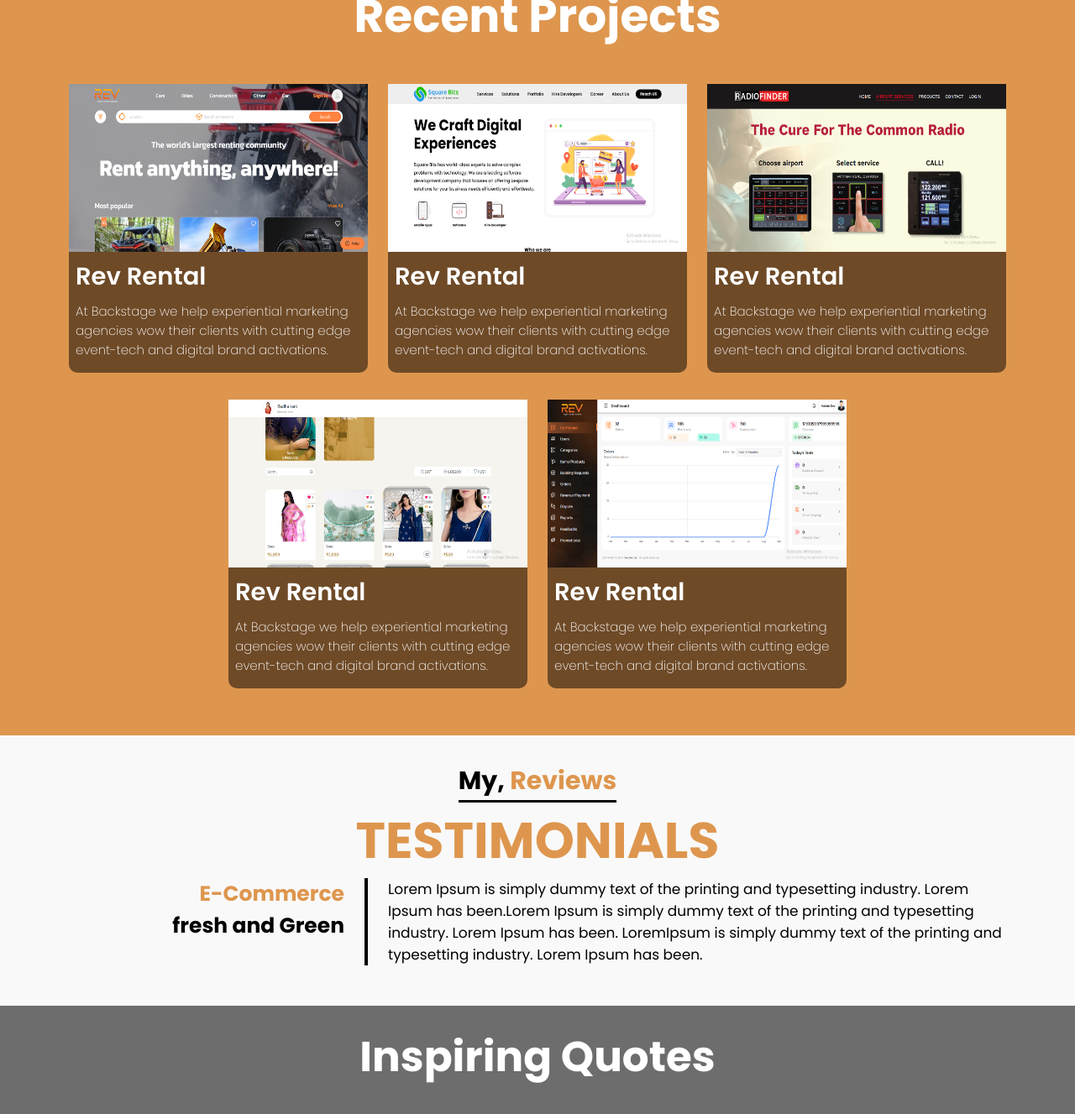
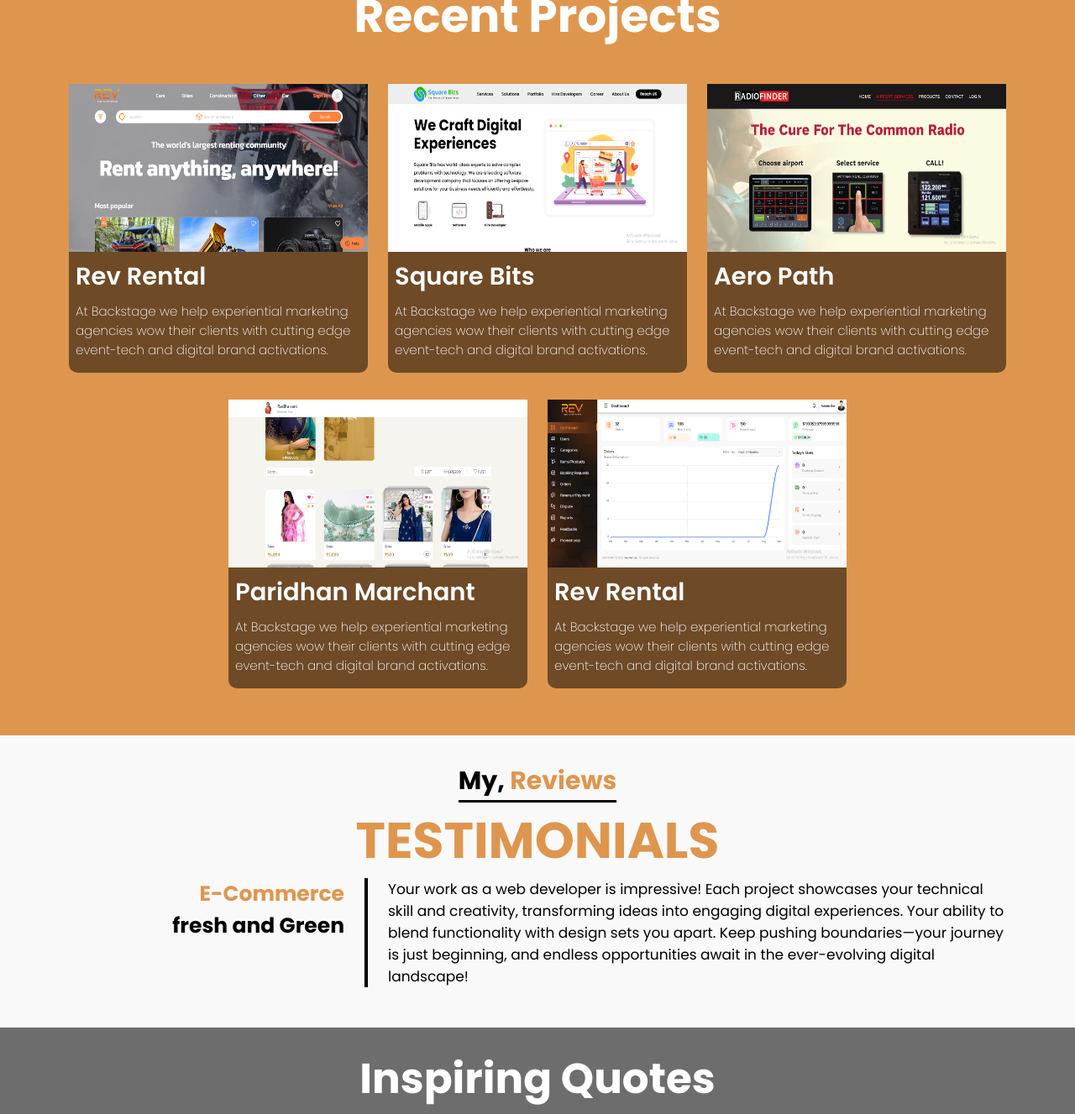
Before and after one commit to goyaldeepak87/MyPortfolio, a React (Create React App) app: page / in a window 1280 px wide. Shown: the part 2562-3889 px from the top of the page at 84% size. Built offline with nearby package versions, Linux system fonts and the light colour scheme; the HTML template or start-up script is replaced by a standard one.

Commit message:
contect change

```diff
--- a/src/AllComponent/Component/LandingPage/Project.js
+++ b/src/AllComponent/Component/LandingPage/Project.js
@@ -215,7 +215,7 @@
                                         </div>
                                     </div>
                                 </div>
-                                <div className='project_card_heading'>Rev Rental</div>
+                                <div className='project_card_heading'>Square Bits</div>
                                 <div className='project_card_text'>At Backstage we help experiential marketing agencies wow their clients with cutting edge event-tech and digital brand activations.</div>
                             </div>
                         </div>
@@ -233,7 +233,7 @@
                                         </div>
                                     </div>
                                 </div>
-                                <div className='project_card_heading'>Rev Rental</div>
+                                <div className='project_card_heading'>Aero Path</div>
                                 <div className='project_card_text'>At Backstage we help experiential marketing agencies wow their clients with cutting edge event-tech and digital brand activations.</div>
                             </div>
                         </div>
@@ -251,7 +251,7 @@
                                         </div>
                                     </div>
                                 </div>
-                                <div className='project_card_heading'>Rev Rental</div>
+                                <div className='project_card_heading'>Paridhan Marchant</div>
                                 <div className='project_card_text'>At Backstage we help experiential marketing agencies wow their clients with cutting edge event-tech and digital brand activations.</div>
                             </div>
                         </div>
--- a/src/AllComponent/Component/LandingPage/Reviews.js
+++ b/src/AllComponent/Component/LandingPage/Reviews.js
@@ -166,8 +166,7 @@
                         </div>
                         <div className='col-sm-8'>
                             <div className='Reviews_col2'>
-                                Lorem Ipsum is simply dummy text of the printing and typesetting
-                                industry. Lorem Ipsum has been.Lorem Ipsum is simply dummy text of  the printing and typesetting industry. Lorem Ipsum has been. LoremIpsum is simply dummy text of the printing and typesetting industry. Lorem Ipsum has been.
+                                Your work as a web developer is impressive! Each project showcases your technical skill and creativity, transforming ideas into engaging digital experiences. Your ability to blend functionality with design sets you apart. Keep pushing boundaries—your journey is just beginning, and endless opportunities await in the ever-evolving digital landscape!
                             </div>
                         </div>
                     </div>
```
